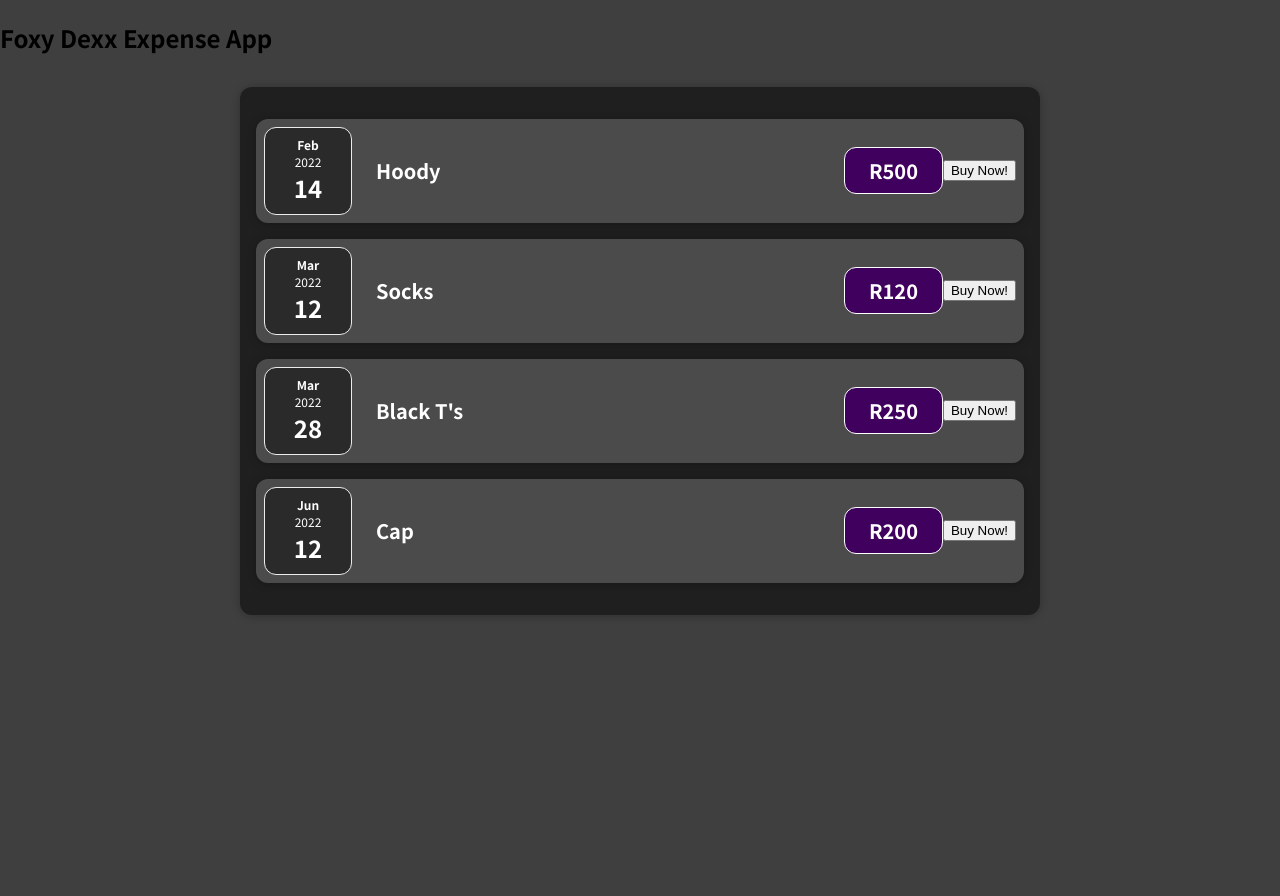
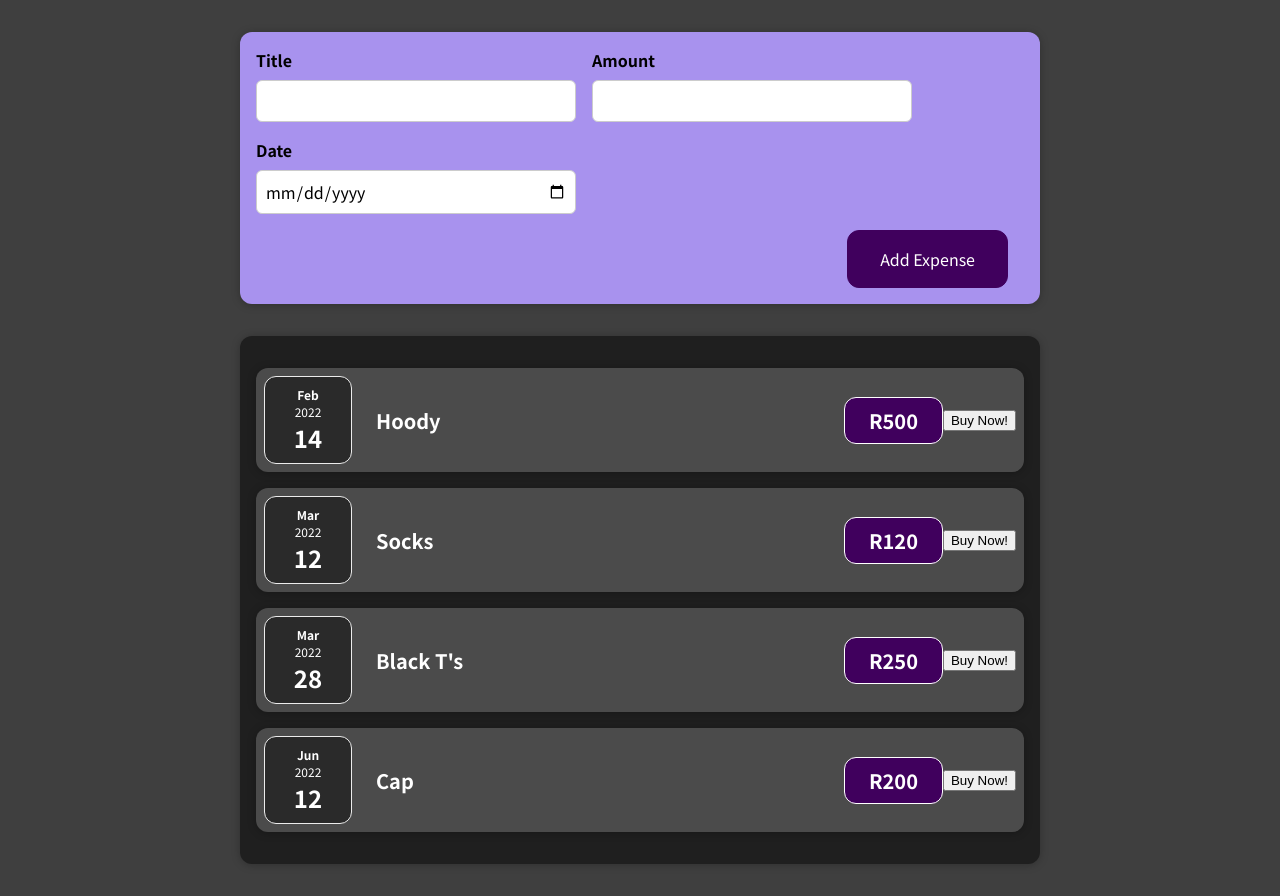
Before and after one commit to Azania-Mokhampane/expense_app, a React (Create React App) app: page / in a window 1280 px wide. Before the commit the page ends 800 px from the top, so only its background shows below. Built offline with nearby package versions, Linux system fonts and the light colour scheme.

Commit message:
new-expenses

```diff
--- a/src/App.js
+++ b/src/App.js
@@ -1,5 +1,7 @@
 import React from "react";
+
 import Expenses from "./components/Expenses/Expenses";
+import NewExpense from "./components/NewExpenses/NewExpenses";
 
 //this is an array(data type) that contains objects with the properties that wil be diplayed on the site
 const expenses = [
@@ -31,7 +33,7 @@
 const App = () => {
   return (
     <div>
-      <h2>Foxy Dexx Expense App</h2>
+      <NewExpense />
       <Expenses items={expenses} />
     </div>
   );
--- /dev/null
+++ b/src/components/NewExpenses/ExpenseForm.css
@@ -0,0 +1,26 @@
+.new-expense__controls {
+  display: flex;
+  flex-wrap: wrap;
+  gap: 1rem;
+  margin-bottom: 1rem;
+  text-align: left;
+}
+
+.new-expense__control label {
+  font-weight: bold;
+  margin-bottom: 0.5rem;
+  display: block;
+}
+
+.new-expense__control input {
+  font: inherit;
+  padding: 0.5rem;
+  border-radius: 6px;
+  border: 1px solid #ccc;
+  width: 20rem;
+  max-width: 100%;
+}
+
+.new-expense__actions {
+  text-align: right;
+}
--- /dev/null
+++ b/src/components/NewExpenses/ExpenseForm.js
@@ -0,0 +1,31 @@
+import React from "react";
+
+import "./ExpenseForm.css";
+
+const ExpenseForm = () => {
+  return (
+    <form>
+      <div className="new-expense__controls">
+        <div className="new-expense__control">
+          <label>Title</label>
+          <input type="text" />
+        </div>
+
+        <div className="new-expense__control">
+          <label>Amount</label>
+          <input type="number" min="1" step="1" />
+        </div>
+
+        <div className="new-expense__control">
+          <label>Date</label>
+          <input type="date" min="2020-01-01" max="2022-12-31" />
+        </div>
+      </div>
+      <div className="new-expense__actions">
+        <button type="submit"> Add Expense</button>
+      </div>
+    </form>
+  );
+};
+
+export default ExpenseForm;
--- /dev/null
+++ b/src/components/NewExpenses/NewExpenses.css
@@ -0,0 +1,38 @@
+.new-expense {
+  background-color: #a892ee;
+  padding: 1rem;
+  margin: 2rem auto;
+  width: 50rem;
+  max-width: 95%;
+  border-radius: 12px;
+  text-align: center;
+  box-shadow: 0 1px 8px rgba(0, 0, 0, 0.25);
+}
+
+.new-expense button {
+  font: inherit;
+  cursor: pointer;
+  padding: 1rem 2rem;
+  border: 1px solid #40005d;
+  background-color: #40005d;
+  color: white;
+  border-radius: 12px;
+  margin-right: 1rem;
+}
+
+.new-expense button:hover,
+.new-expense button:active {
+  background-color: #510674;
+  border-color: #510674;
+}
+
+.new-expense button.alternative {
+  color: #220131;
+  border-color: transparent;
+  background-color: transparent;
+}
+
+.new-expense button.alternative:hover,
+.new-expense button.alternative:active {
+  background-color: #ddb3f8;
+}
--- /dev/null
+++ b/src/components/NewExpenses/NewExpenses.js
@@ -0,0 +1,14 @@
+import React from "react";
+
+import "./NewExpenses.css";
+import ExpenseForm from "./ExpenseForm";
+
+const NewExpense = () => {
+  return (
+    <div className="new-expense">
+      <ExpenseForm />
+    </div>
+  );
+};
+
+export default NewExpense;
```
Also changed, not shown: 1 other file (tests, documents, lock files or other folders).
